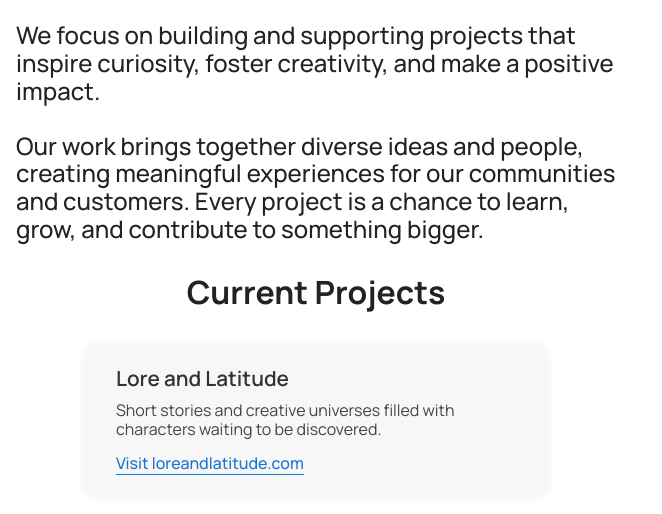
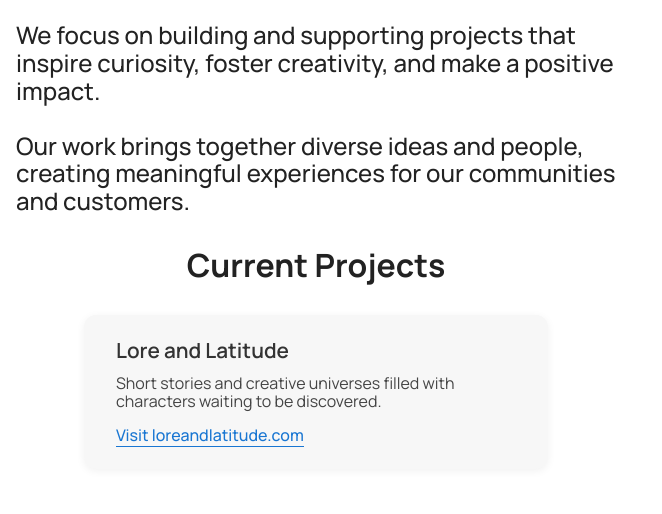
Before and after one commit to rminnick/mjrm, a website built with Parcel: page index.html in a window 1280 px wide. Shown: the part 279-793 px from the top of the page, without its empty margins (0-662 px from the left). Built offline with nearby package versions, Linux system fonts and the light colour scheme.

Commit message:
edited homepage

```diff
--- a/index.html
+++ b/index.html
@@ -46,7 +46,7 @@
 <div class="logo-container">
   <img src="/mjrm-logo.svg" alt="mjrm logo" style="width: 80%; display: block; margin: 0 auto;" />
 </div>
-  <p style="font-family: 'Manrope', sans-serif; font-weight: 500; font-size: 1.5em;">We focus on building and supporting projects that inspire curiosity, foster creativity, and make a positive impact.<br><br> Our work brings together diverse ideas and people, creating meaningful experiences for our communities and customers. Every project is a chance to learn, grow, and contribute to something bigger.</p>
+  <p style="font-family: 'Manrope', sans-serif; font-weight: 500; font-size: 1.5em;">We focus on building and supporting projects that inspire curiosity, foster creativity, and make a positive impact.<br><br> Our work brings together diverse ideas and people, creating meaningful experiences for our communities and customers.</p>
 
   <!-- Current Projects Section -->
   <div class="projects-section">
```
